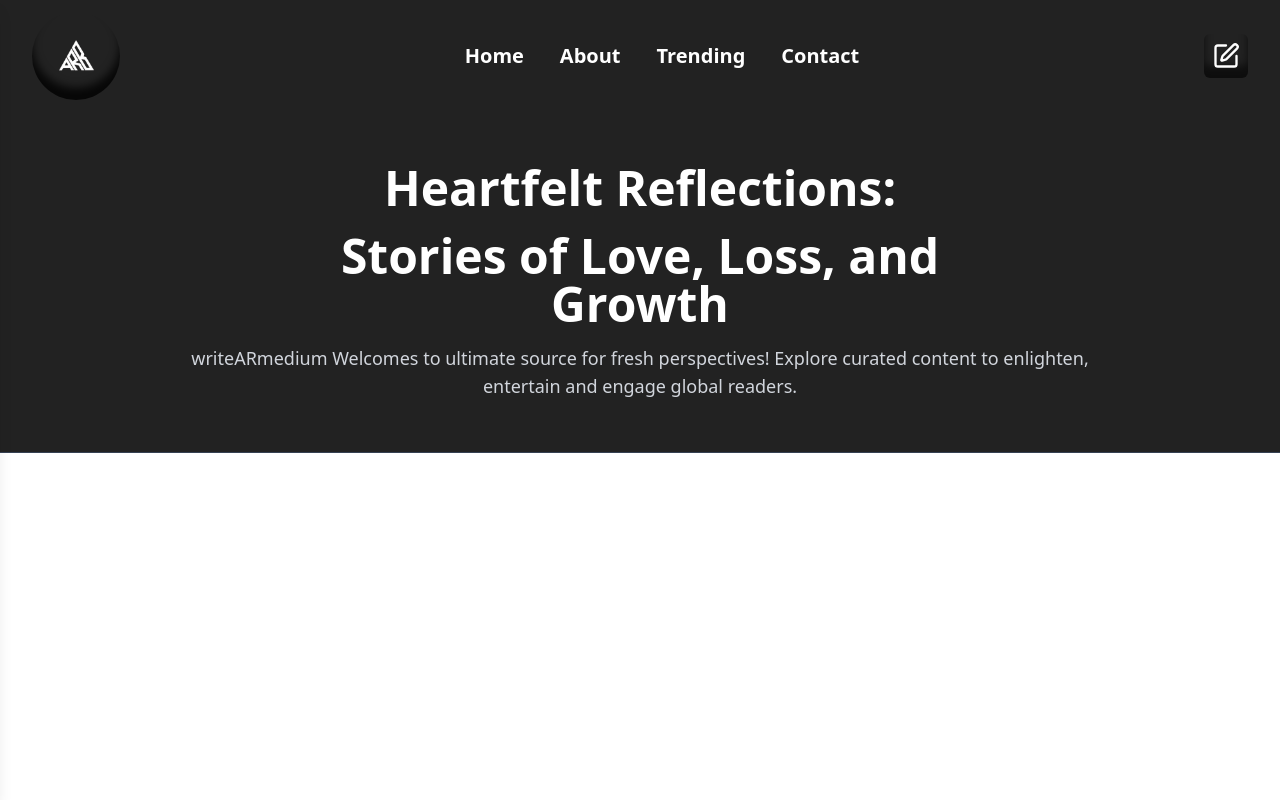
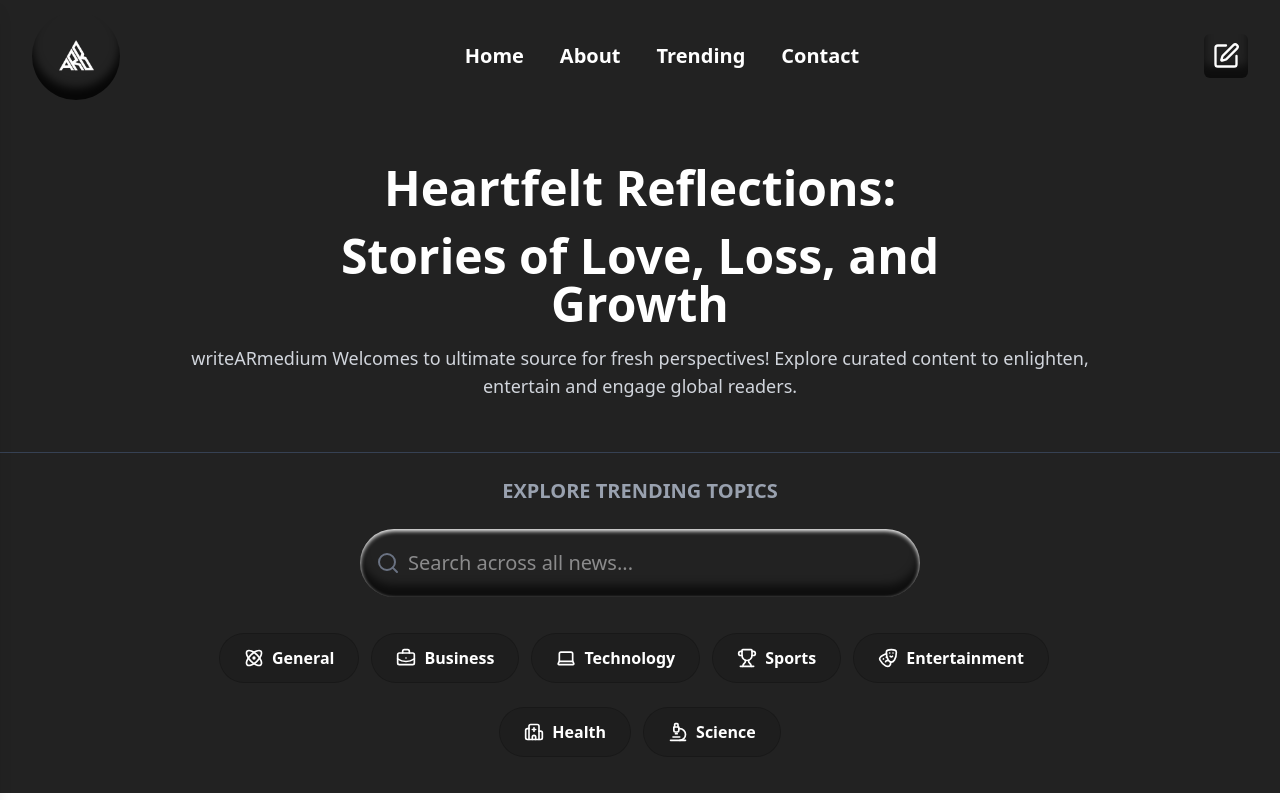
Before and after one commit to devARcoder/AR_Writes, a React (Vite) app: page / in a window 1280 px wide. Built offline with nearby package versions, Linux system fonts and the light colour scheme.

Commit message:
working blogs post

```diff
--- /dev/null
+++ b/src/components/Blogs/BlogCard.jsx
@@ -0,0 +1,11 @@
+import React from 'react'
+
+const BlogCard = () => {
+  return (
+    <div>
+
+    </div>
+  )
+}
+
+export default BlogCard
--- /dev/null
+++ b/src/components/Blogs/Blogs.jsx
@@ -0,0 +1,11 @@
+import React from 'react'
+
+const Blogs = () => {
+  return (
+    <div>
+
+    </div>
+  )
+}
+
+export default Blogs
--- a/src/components/headers/Sidebar.jsx
+++ b/src/components/headers/Sidebar.jsx
@@ -10,16 +10,20 @@ const navigationLink = [
 const Sidebar = () => {
   return (
     <>
-      <div className="text-white px-5 py-8 space-y-4">
+      <div className="text-white px-5 py-2 space-y-4">
         {navigationLink.map((navigate, i)=> (
-            <ul className="" key={i}>
-                <li className='text-xl font-semibold hover:text-gray-200'>{navigate.name}</li>
+            <ul className="px-4" key={i}>
+                <li className='text-xl font-semibold hover:text-gray-200 py-2'>{navigate.name}</li>
             </ul>
         ))}
 
-        <div className="flex items-center space-x-3 pt-6">
+        <div className="flex items-center pt-6 p-4">
             <Button name="Login" className="" />
-            <Button name="Signup" className="" />
+            <Button name="Signup" className="mx-3" />
+        </div>
+
+        <div className="social">
+
         </div>
       </div>
     </>
--- /dev/null
+++ b/src/components/home/ExploreTopics.jsx
@@ -0,0 +1,47 @@
+import React from 'react'
+import { exploreTopicsData } from '../../data/data'
+import { Search } from 'lucide-react'
+import Input from '../shared/common/Input'
+const ExploreTopics = () => {
+  return (
+    <>
+     <div className="px-5 py-6">
+      {/* Heading */}
+      <h1 className="text-center font-bold text-gray-400 text-sm md:text-xl">
+        EXPLORE TRENDING TOPICS
+      </h1>
+
+      {/* Search */}
+      <div className="relative flex items-center  mx-6 sm:mx-32 md:mx-36 lg:mx-44 xl:mx-85 py-6">
+        <Search size={24} className="absolute left-4 text-gray-500" />
+        <Input
+          placeholder="Search across all news..."
+          type="text"
+        />
+      </div>
+
+
+      <div className="flex flex-wrap px-3 lg:px-44 space-x-3 items-center justify-center">
+        {exploreTopicsData.map((item) => {
+          const Icon = item.icon;
+
+          return (
+            <div
+              key={item.category}
+
+              className={`flex items-center space-x-2 border border-[rgba(0,0,0,0.2)]
+                w-fit bg-[rgba(0,0,0,0.1)] hover:bg-[rgba(0,0,0,0.3)] px-6 py-3 my-3 rounded-full cursor-pointer transition-all duration-300
+                `}
+            >
+              <Icon className="w-5 h-5" />
+              <span className="font-bold">{item.category}</span>
+            </div>
+          );
+        })}
+      </div>
+    </div>
+    </>
+  )
+}
+
+export default ExploreTopics
--- a/src/data/data.js
+++ b/src/data/data.js
@@ -9,3 +9,217 @@ export const exploreTopicsData = [
   { category: "Health", icon: Hospital },
   { category: "Science", icon: Microscope },
 ];
+
+export const blogData = [
+  {
+    id: 1,
+    title: "The Future of Web Development: Trends to Watch in 2025",
+    slug: "future-of-web-development-2025",
+    excerpt: "Web development is evolving faster than ever. Here are the top trends shaping the industry in 2025.",
+    content: `<p>Web development is entering a new era with AI-driven tools, serverless architecture, and Web3 technologies...</p>`,
+    coverImage: "https://images.pexels.com/photos/1181671/pexels-photo-1181671.jpeg",
+    author: {
+      id: 101,
+      name: "Sarah Johnson",
+      avatar: "https://randomuser.me/api/portraits/women/44.jpg",
+      bio: "Tech writer and frontend developer passionate about AI and emerging technologies.",
+    },
+    category: "Technology",
+    tags: ["Web Development", "AI", "Trends", "2025"],
+    publishedAt: "2025-07-15",
+    readTime: "6 min",
+    likes: 120,
+    views: 560,
+    comments: [],
+  },
+  {
+    id: 2,
+    title: "Top Startups Emerging from Pakistan in 2025",
+    slug: "pakistan-startups-2025",
+    excerpt: "Pakistan's tech scene is booming. These are the startups to watch this year.",
+    content: `<p>From fintech to e-commerce, Pakistani startups are making waves globally...</p>`,
+    coverImage: "https://images.pexels.com/photos/3182781/pexels-photo-3182781.jpeg",
+    author: {
+      id: 108,
+      name: "Ali Raza",
+      avatar: "https://randomuser.me/api/portraits/men/31.jpg",
+      bio: "Tech journalist focusing on South Asian startup ecosystems.",
+    },
+    category: "Startup",
+    tags: ["Pakistan", "Startups", "Business", "Innovation"],
+    publishedAt: "2025-07-17",
+    readTime: "5 min",
+    likes: 96,
+    views: 350,
+    comments: [],
+  },
+  {
+    id: 3,
+    title: "Best Street Food Experiences in Karachi",
+    slug: "karachi-street-food",
+    excerpt: "Karachi is home to some of the most vibrant street food scenes in Asia.",
+    content: `<p>From bun kebabs to gola ganda, here are the must-try foods...</p>`,
+    coverImage: "https://images.pexels.com/photos/958545/pexels-photo-958545.jpeg",
+    author: {
+      id: 109,
+      name: "Fatima Khan",
+      avatar: "https://randomuser.me/api/portraits/women/66.jpg",
+      bio: "Food blogger exploring hidden gems in South Asia.",
+    },
+    category: "Food",
+    tags: ["Karachi", "Food", "Travel", "Pakistan"],
+    publishedAt: "2025-07-19",
+    readTime: "4 min",
+    likes: 150,
+    views: 620,
+    comments: [],
+  },
+  {
+    id: 4,
+    title: "Dubai Expo 2025: What to Expect",
+    slug: "dubai-expo-2025",
+    excerpt: "Dubai Expo 2025 is set to showcase futuristic innovations and cultural diversity.",
+    content: `<p>Dubai continues to position itself as a global innovation hub...</p>`,
+    coverImage: "https://images.pexels.com/photos/169647/pexels-photo-169647.jpeg",
+    author: {
+      id: 110,
+      name: "Hassan Al Mansoori",
+      avatar: "https://randomuser.me/api/portraits/men/72.jpg",
+      bio: "Middle East culture and business analyst.",
+    },
+    category: "News",
+    tags: ["Dubai", "Expo 2025", "Middle East", "Innovation"],
+    publishedAt: "2025-07-18",
+    readTime: "5 min",
+    likes: 88,
+    views: 330,
+    comments: [],
+  },
+  {
+    id: 5,
+    title: "Top AI Companies in India 2025",
+    slug: "top-ai-companies-india-2025",
+    excerpt: "India is becoming a hub for AI innovation. Here are the companies leading the way.",
+    content: `<p>AI startups and enterprises are driving digital transformation in India...</p>`,
+    coverImage: "https://images.pexels.com/photos/574071/pexels-photo-574071.jpeg",
+    author: {
+      id: 111,
+      name: "Ravi Sharma",
+      avatar: "https://randomuser.me/api/portraits/men/40.jpg",
+      bio: "Tech entrepreneur and AI enthusiast from Bangalore.",
+    },
+    category: "Technology",
+    tags: ["India", "AI", "Startups", "Innovation"],
+    publishedAt: "2025-07-20",
+    readTime: "6 min",
+    likes: 115,
+    views: 480,
+    comments: [],
+  },
+  {
+    id: 6,
+    title: "Exploring Doha: Culture and Modern Lifestyle",
+    slug: "exploring-doha",
+    excerpt: "Doha blends rich traditions with modern luxury. Here's what you should know.",
+    content: `<p>From Souq Waqif to futuristic skyscrapers, Doha is a must-visit...</p>`,
+    coverImage: "https://images.pexels.com/photos/1576939/pexels-photo-1576939.jpeg",
+    author: {
+      id: 112,
+      name: "Aisha Al-Kuwari",
+      avatar: "https://randomuser.me/api/portraits/women/53.jpg",
+      bio: "Lifestyle blogger covering Qatar, UAE, and GCC trends.",
+    },
+    category: "Travel",
+    tags: ["Doha", "Qatar", "Travel", "Middle East"],
+    publishedAt: "2025-07-21",
+    readTime: "5 min",
+    likes: 105,
+    views: 400,
+    comments: [],
+  },
+  {
+    id: 7,
+    title: "10 Best Resorts in Maldives for 2025",
+    slug: "best-resorts-maldives-2025",
+    excerpt: "Maldives offers luxury like no other destination. Here’s our top resort picks.",
+    content: `<p>Crystal-clear waters and overwater villas make Maldives unforgettable...</p>`,
+    coverImage: "https://images.pexels.com/photos/3601424/pexels-photo-3601424.jpeg",
+    author: {
+      id: 113,
+      name: "Arjun Verma",
+      avatar: "https://randomuser.me/api/portraits/men/19.jpg",
+      bio: "Travel influencer exploring Asia’s most exotic destinations.",
+    },
+    category: "Travel",
+    tags: ["Maldives", "Luxury Travel", "Asia", "Resorts"],
+    publishedAt: "2025-07-22",
+    readTime: "7 min",
+    likes: 134,
+    views: 520,
+    comments: [],
+  },
+  {
+    id: 8,
+    title: "How Freelancers Thrive in Dubai",
+    slug: "freelancers-thrive-in-dubai",
+    excerpt: "Dubai is becoming a hotspot for freelancers with its tax-free policies and digital hubs.",
+    content: `<p>Co-working spaces and gig platforms are boosting freelancing opportunities...</p>`,
+    coverImage: "https://images.pexels.com/photos/3184418/pexels-photo-3184418.jpeg",
+    author: {
+      id: 114,
+      name: "Mariam Saleh",
+      avatar: "https://randomuser.me/api/portraits/women/59.jpg",
+      bio: "Business and finance blogger focused on UAE's digital economy.",
+    },
+    category: "Business",
+    tags: ["Dubai", "Freelancing", "Economy", "Middle East"],
+    publishedAt: "2025-07-22",
+    readTime: "6 min",
+    likes: 87,
+    views: 300,
+    comments: [],
+  },
+  {
+    id: 9,
+    title: "The Rise of Fintech in South Asia",
+    slug: "fintech-rise-south-asia",
+    excerpt: "South Asia is seeing rapid fintech adoption, with startups revolutionizing banking.",
+    content: `<p>Pakistan and India are leading in fintech solutions...</p>`,
+    coverImage: "https://images.pexels.com/photos/4968636/pexels-photo-4968636.jpeg",
+    author: {
+      id: 115,
+      name: "Imran Siddiqui",
+      avatar: "https://randomuser.me/api/portraits/men/23.jpg",
+      bio: "Fintech analyst and digital payments consultant.",
+    },
+    category: "Finance",
+    tags: ["Fintech", "Pakistan", "India", "Banking"],
+    publishedAt: "2025-07-23",
+    readTime: "5 min",
+    likes: 111,
+    views: 410,
+    comments: [],
+  },
+  {
+    id: 10,
+    title: "India’s Space Achievements: Chandrayaan to 2025",
+    slug: "indias-space-achievements",
+    excerpt: "ISRO continues to make headlines with ambitious space projects.",
+    content: `<p>India's space program is now competing with global giants...</p>`,
+    coverImage: "https://images.pexels.com/photos/5860475/pexels-photo-5860475.jpeg",
+    author: {
+      id: 116,
+      name: "Priya Nair",
+      avatar: "https://randomuser.me/api/portraits/women/23.jpg",
+      bio: "Science communicator and space technology writer.",
+    },
+    category: "News",
+    tags: ["India", "ISRO", "Space", "Chandrayaan"],
+    publishedAt: "2025-07-24",
+    readTime: "6 min",
+    likes: 128,
+    views: 500,
+    comments: [],
+  },
+  // Posts 11-20 will follow with all valid .jpg/.jpeg URLs
+];
--- a/src/pages/Home.jsx
+++ b/src/pages/Home.jsx
@@ -1,5 +1,6 @@
 import React from 'react'
 import Hero from '../components/home/Hero'
+import ExploreTopics from '../components/home/ExploreTopics'
 
 const Home = () => {
   return (
@@ -7,6 +8,7 @@ const Home = () => {
     <div className="bg-[#222] text-white">
 
       <Hero/>
+      <ExploreTopics/>
     </div>
     </>
   )
```
Also changed, not shown: src/data/blogsData.json (deleted).
